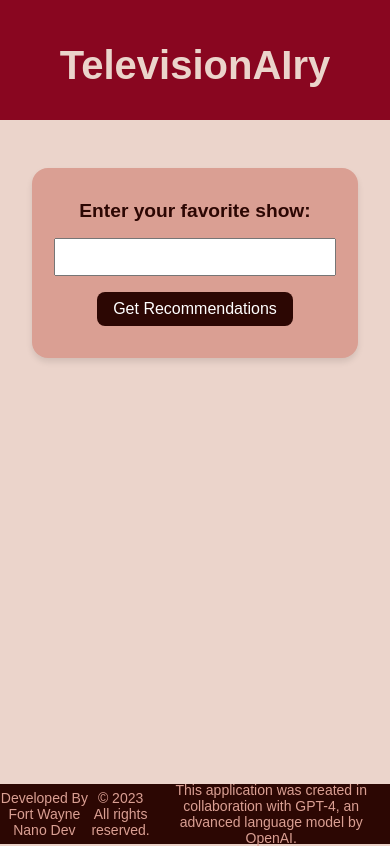
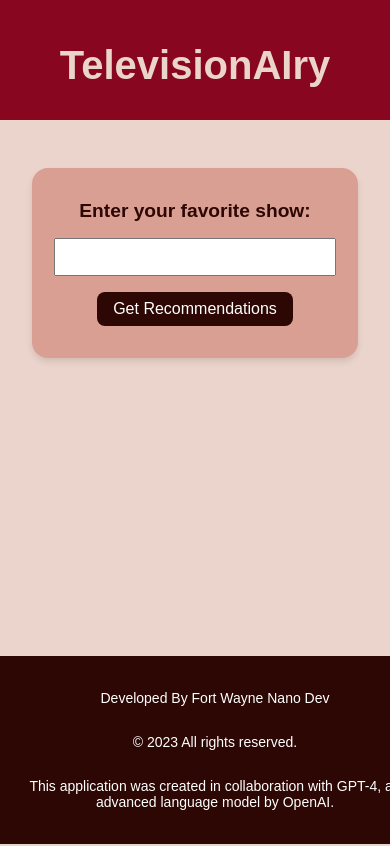
Before and after one commit to jrthartwig/tv-recommender, a React (Create React App) app: page / in a window 390 px wide. Built offline with nearby package versions, Linux system fonts and the light colour scheme.

Commit message:
feat: footer and some styling

```diff
--- a/src/App.css
+++ b/src/App.css
@@ -9,7 +9,8 @@ body {
   margin: 0 auto;
   padding: 2rem;
   text-align: center;
-  margin-top: 1rem; /* Add this line */
+  margin-top: 1rem;
+  padding-bottom: 5rem; /* Add this line */
 }
 
 header {
@@ -94,3 +95,9 @@ li {
   color: #2c0703;
   padding: 0.5rem 0;
 }
+
+@media only screen and (max-width: 600px) {
+  .recommended-shows {
+    margin-bottom: 200px; /* Replace with the height of your footer */
+  }
+}
--- a/src/Footer.css
+++ b/src/Footer.css
@@ -1,16 +1,28 @@
 .footer {
-  position: absolute;
+  position: fixed;
   bottom: 0;
+  left: 0;
   width: 100%;
-  height: 60px;
   background-color: #2c0703;
-  color: #da9f93;
+  padding: 20px;
   display: flex;
+  flex-direction: column;
   align-items: center;
   justify-content: center;
+  color: white;
+  font-size: 12px;
+  text-align: center;
 }
 
 .footer-text {
   font-size: 14px;
   text-align: center;
 }
+
+@media only screen and (max-width: 600px) {
+  .footer {
+    position: fixed;
+    bottom: 0;
+    font-size: 0.6em;
+  }
+}
```
